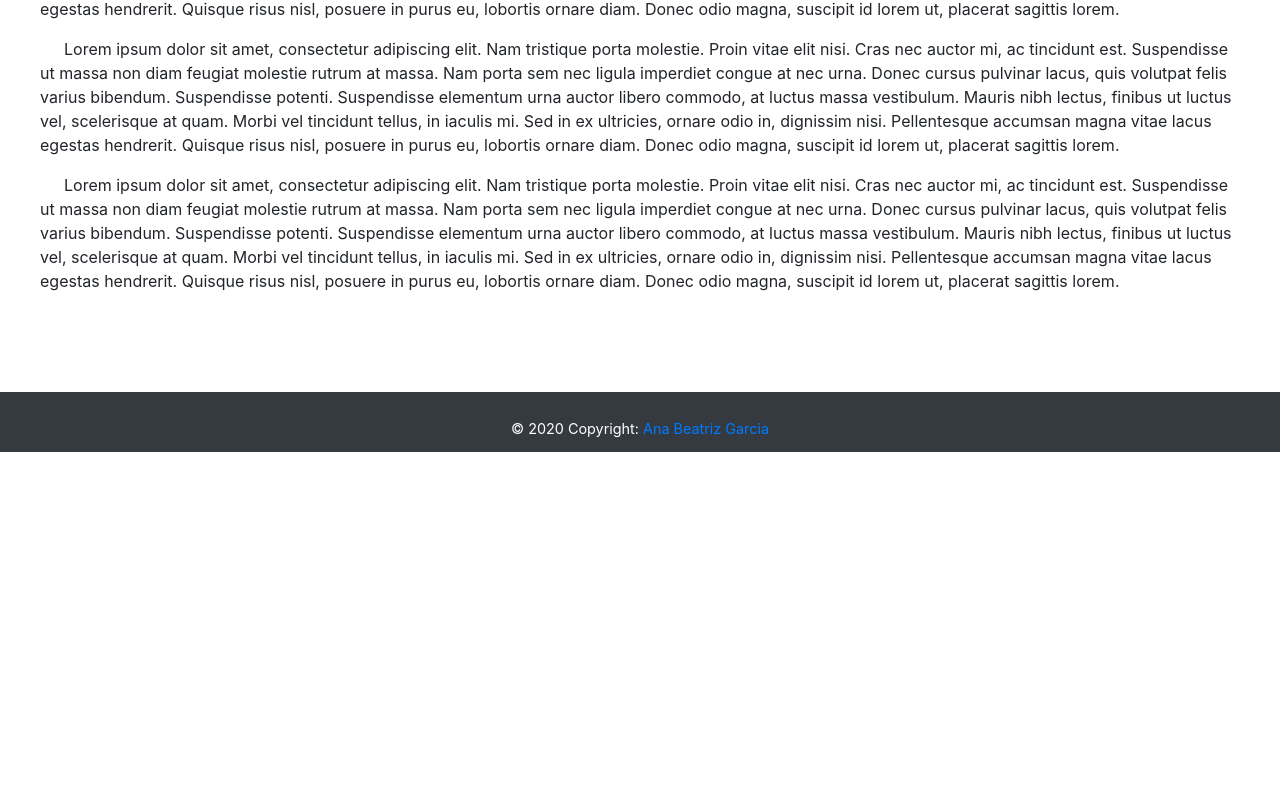
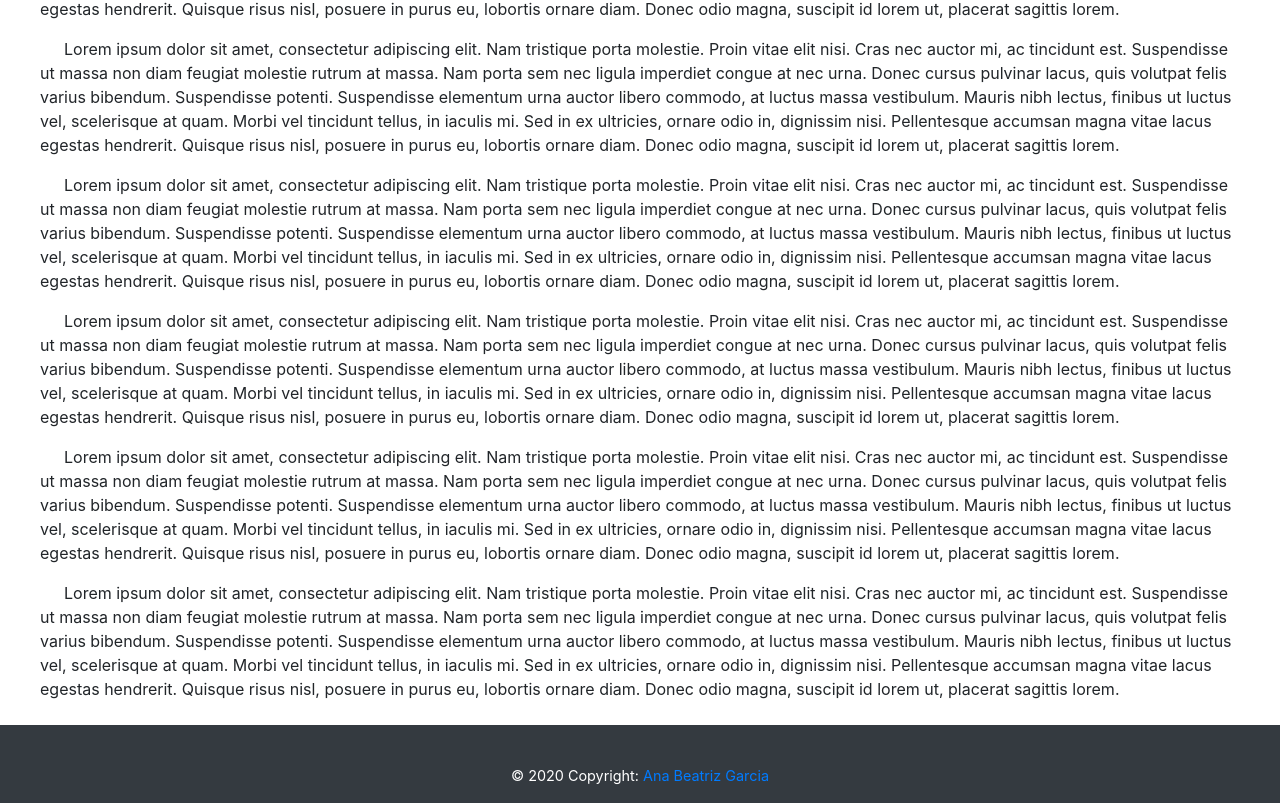
Before and after one commit to AnaB-hub/react_project, a React (Create React App) app in the folder project/: page / in a window 1280 px wide. Shown: the part 348-1151 px from the top of the page. Before the commit the page ends 800 px from the top, so only its background shows below. Built offline with nearby package versions, Linux system fonts and the light colour scheme.

Commit message:
Ajustes no rodapé da página

```diff
--- a/project/src/components/rodape/rodape.css
+++ b/project/src/components/rodape/rodape.css
@@ -1,14 +1,9 @@
 .footer {
   background-color: #343a40;
   color: white;
-  position: fixed;
+  position: relative;
   width: 100%;
-  text-align: center;
-  bottom: 0px;
-  height: 60px;
-  padding: 10px;
   font-size: 0.9em;
-  z-index: 1000;
   display: flex;
   justify-content: center;
   align-items: center;
--- a/project/src/pages/Home/home.js
+++ b/project/src/pages/Home/home.js
@@ -58,6 +58,48 @@ function Home() {
           purus eu, lobortis ornare diam. Donec odio magna, suscipit id lorem
           ut, placerat sagittis lorem.
         </p>
+        <p>
+          Lorem ipsum dolor sit amet, consectetur adipiscing elit. Nam tristique
+          porta molestie. Proin vitae elit nisi. Cras nec auctor mi, ac
+          tincidunt est. Suspendisse ut massa non diam feugiat molestie rutrum
+          at massa. Nam porta sem nec ligula imperdiet congue at nec urna. Donec
+          cursus pulvinar lacus, quis volutpat felis varius bibendum.
+          Suspendisse potenti. Suspendisse elementum urna auctor libero commodo,
+          at luctus massa vestibulum. Mauris nibh lectus, finibus ut luctus vel,
+          scelerisque at quam. Morbi vel tincidunt tellus, in iaculis mi. Sed in
+          ex ultricies, ornare odio in, dignissim nisi. Pellentesque accumsan
+          magna vitae lacus egestas hendrerit. Quisque risus nisl, posuere in
+          purus eu, lobortis ornare diam. Donec odio magna, suscipit id lorem
+          ut, placerat sagittis lorem.
+        </p>
+        <p>
+          Lorem ipsum dolor sit amet, consectetur adipiscing elit. Nam tristique
+          porta molestie. Proin vitae elit nisi. Cras nec auctor mi, ac
+          tincidunt est. Suspendisse ut massa non diam feugiat molestie rutrum
+          at massa. Nam porta sem nec ligula imperdiet congue at nec urna. Donec
+          cursus pulvinar lacus, quis volutpat felis varius bibendum.
+          Suspendisse potenti. Suspendisse elementum urna auctor libero commodo,
+          at luctus massa vestibulum. Mauris nibh lectus, finibus ut luctus vel,
+          scelerisque at quam. Morbi vel tincidunt tellus, in iaculis mi. Sed in
+          ex ultricies, ornare odio in, dignissim nisi. Pellentesque accumsan
+          magna vitae lacus egestas hendrerit. Quisque risus nisl, posuere in
+          purus eu, lobortis ornare diam. Donec odio magna, suscipit id lorem
+          ut, placerat sagittis lorem.
+        </p>
+        <p>
+          Lorem ipsum dolor sit amet, consectetur adipiscing elit. Nam tristique
+          porta molestie. Proin vitae elit nisi. Cras nec auctor mi, ac
+          tincidunt est. Suspendisse ut massa non diam feugiat molestie rutrum
+          at massa. Nam porta sem nec ligula imperdiet congue at nec urna. Donec
+          cursus pulvinar lacus, quis volutpat felis varius bibendum.
+          Suspendisse potenti. Suspendisse elementum urna auctor libero commodo,
+          at luctus massa vestibulum. Mauris nibh lectus, finibus ut luctus vel,
+          scelerisque at quam. Morbi vel tincidunt tellus, in iaculis mi. Sed in
+          ex ultricies, ornare odio in, dignissim nisi. Pellentesque accumsan
+          magna vitae lacus egestas hendrerit. Quisque risus nisl, posuere in
+          purus eu, lobortis ornare diam. Donec odio magna, suscipit id lorem
+          ut, placerat sagittis lorem.
+        </p>
       </div>
     </div>
   );
```
